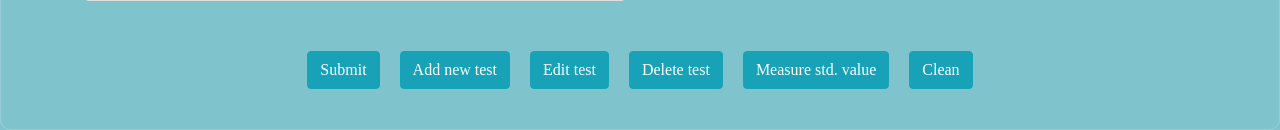
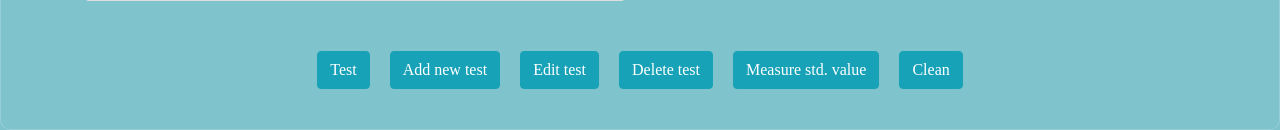
Before and after one commit to MohitDa/Bio-Spectronics, a Flask app: page /list_of_biochemistry in a window 1280 px wide; the page is wider, and only the part inside the window is pictured. Shown: the part 1013-1143 px from the top of that part. Run offline with Flask 3, Linux system fonts and the light colour scheme; parts of the project's set-up code (start-up, migrations or seed data) failed here and were passed over; some libraries are stand-ins or nearby versions.

Commit message:
"Test Edited/Added" html Added

```diff
--- a/frontend_and_midend/app.py
+++ b/frontend_and_midend/app.py
@@ -232,14 +232,6 @@ def add_new_test():
 def water():
     print("Water")
 
-    global R_w, G_w, B_w
-    ax0=backend.get_rgb()
-
-    R_w = ax0[2]/((ax0[0]**2 + ax0[1]**2 + ax0[2]**2)**0.5)
-    G_w = ax0[1]/((ax0[0]**2 + ax0[1]**2 + ax0[2]**2)**0.5)
-    B_w = ax0[0]/((ax0[0]**2 + ax0[1]**2 + ax0[2]**2)**0.5)
-    print(R_w, G_w, B_w)
-
     stmt = select(new_tests).where(new_tests.test_name == test_name and new_tests.wavelength == wavelength)
 
     _id = -1
@@ -251,6 +243,16 @@ def water():
 
 
     _current_test = new_tests.query.get(_id)
+
+    global R_w, G_w, B_w
+
+    peltier.set_peltier(type = "visible", temp = _current_test.temp)  #Setting Peltier Tempreature
+
+    ax0=backend.get_rgb()
+
+    R_w = ax0[2]/((ax0[0]**2 + ax0[1]**2 + ax0[2]**2)**0.5)
+    G_w = ax0[1]/((ax0[0]**2 + ax0[1]**2 + ax0[2]**2)**0.5)
+    B_w = ax0[0]/((ax0[0]**2 + ax0[1]**2 + ax0[2]**2)**0.5)
 
     _current_test.R_w = R_w
     _current_test.G_w = G_w
@@ -274,9 +276,11 @@ def reagent_blank():
 
     _current_test = new_tests.query.get(_id)
 
+    peltier.set_peltier(type = "visible", temp = _current_test.temp)  #Setting Peltier Tempreature
+
     global A_blank
 
-    A_blank= test.perform_test(_current_test)
+    A_blank = test.perform_test(_current_test)
 
     return '', 204
 
@@ -293,6 +297,8 @@ def standard():
 
 
     _current_test = new_tests.query.get(_id)
+
+    peltier.set_peltier(type = "visible", temp = _current_test.temp)  #Setting Peltier Tempreature
 
     global A_std
 
@@ -321,7 +327,8 @@ def get_factors():
 
     db.session.add(_current_test)
     db.session.commit()
-    return redirect("/list_of_biochemistry")
+    return render_template("new_test_added.html"), {"Refresh": "1; url=list_of_biochemistry"}
+    # return redirect("/list_of_biochemistry")
     # return '', 204
 
 @app.route("/delete_test",methods=['GET','POST'])
@@ -346,8 +353,8 @@ def delete_test():
     db.session.add(seq_table)
     db.session.commit()
 
-
-    return redirect("/list_of_biochemistry")
+    return render_template("tests_deleted.html"), {"Refresh": "1; url=list_of_biochemistry"}
+    # return redirect("/list_of_biochemistry")
 
 @app.route("/edit_test",methods=['GET','POST'])
 def edit_test():
@@ -391,8 +398,6 @@ def edit_test():
             edit_test["test_delay_between_images"] = test_delay_between_images
             edit_test["test_standard_concentration"] = test_standard_concentration
 
-
-
     return render_template("edit_test.html", edit_test = edit_test)
 
 @app.route("/update_test",methods=['GET','POST'])
@@ -400,12 +405,13 @@ def update_test():
     if request.method == "POST":
         global test_name, wavelength #q is standard concentration
         test_id = request.form['testid']
-
+        edit = True #test being edited, not cretated
         test_update = new_tests.query.get(test_id)
         if test_update == None: #test do not exist. Add new test
             test_update = new_tests()
             test_update.m = 0
             test_update.i = 0
+            edit = False #test being creaated, not edited
 
         test_name = test_update.test_name = request.form['testname']
         test_update.type = request.form['testmethod']
@@ -436,8 +442,10 @@ def update_test():
         db.session.add(test_update)
         db.session.commit()
 
-        return '', 204
-        # return redirect("/list_of_biochemistry")
+        if edit == False:
+            return '', 204
+        else:
+            return render_template("test_edited.html"), {"Refresh": "3; url=list_of_biochemistry"}
 
 @app.route("/clean",methods=['GET','POST'])
 def clean():
--- a/frontend_and_midend/backend_algorithms/peltier.py
+++ b/frontend_and_midend/backend_algorithms/peltier.py
@@ -24,3 +24,5 @@ def set_peltier(type = "null", temp = 0):
 
     while temp_set[0] == False:
         pass
+
+    return
--- a/frontend_and_midend/backend_algorithms/test.py
+++ b/frontend_and_midend/backend_algorithms/test.py
@@ -42,8 +42,6 @@ def perform_test(test):
     # print(test_time, delay_between_images, sample_rest_time)
 
     R_w, G_w, B_w = test.R_w, test.G_w, test.B_w
-
-    peltier.set_peltier(type = "visible", temp = test.temp)  #Setting Peltier Tempreature
 
     return kinetic(R_w = R_w, G_w = G_w, B_w = B_w, test_time = test_time, sample_rest_time = sample_rest_time, delay_between_images = delay_between_images)
 
--- a/frontend_and_midend/templates/list_of_biochemistry.html
+++ b/frontend_and_midend/templates/list_of_biochemistry.html
@@ -153,13 +153,12 @@
   </main> -->
 
     <div class="footer-buttons">
-      <input id="submitbtn" class="btn btn-info submit_btn" type="submit" value="Submit" form="test_list" data-toggle="modal" data-target="#wait_modal">
+      <input id="submitbtn" class="btn btn-info submit_btn" type="submit" value="Test" form="test_list" data-toggle="modal" data-target="#wait_modal">
 
       <form type="submit" method="post" action="/add_new_test" id="add_new_test">
         <button type="submit" class="btn btn-info submit_btn " data-toggle="modal" form="add_new_test">Add new
           test</button>
       </form>
-
 
       <button type="button" class="btn btn-info submit_btn " data-toggle="modal" data-target="#edit_test_modal">Edit
         test</button>
```
